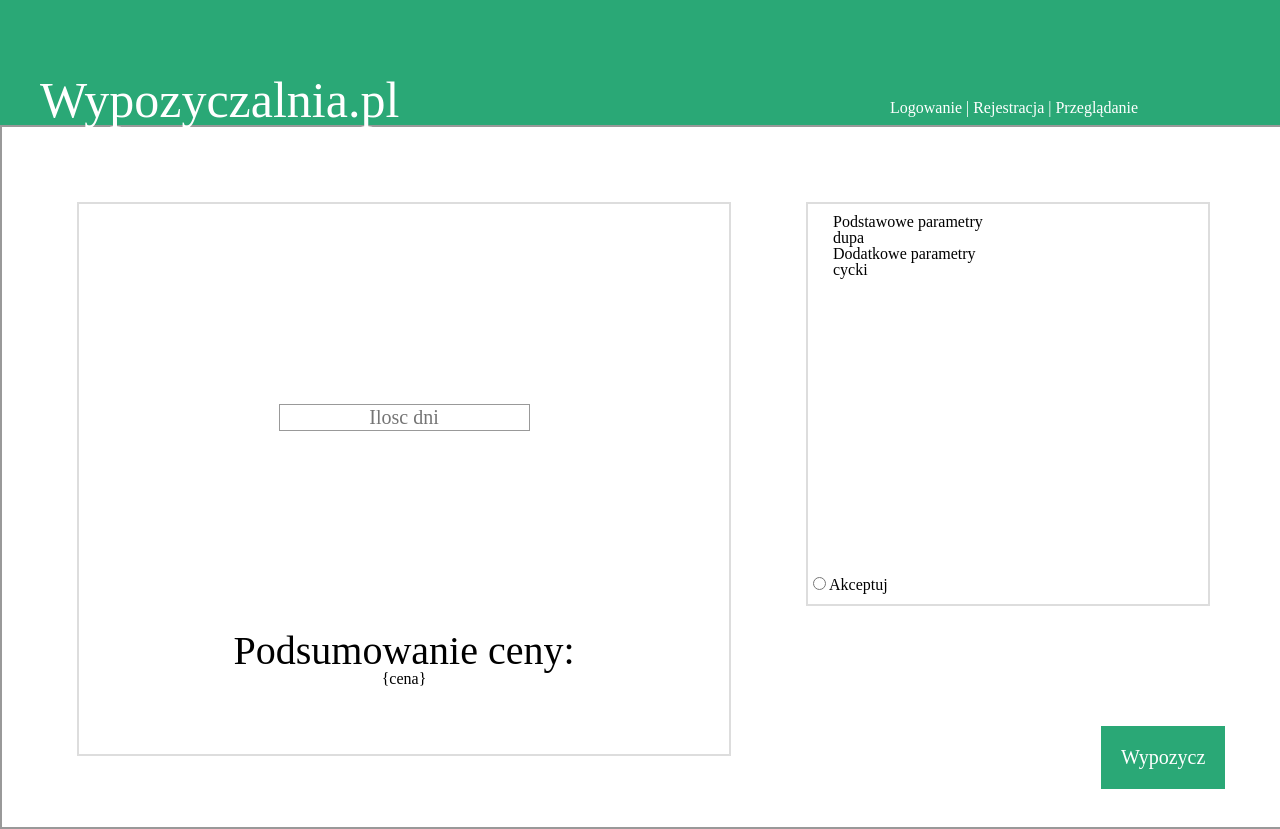
After one commit to nahive/wypozyczalnia, a Django app: page /cars_reserve/ in a window 1280 px wide. The commit adds this page. Run offline with Django 3.2, Linux system fonts and the light colour scheme; parts of the project's set-up code (start-up, migrations or seed data) failed here and were passed over; some libraries are stand-ins or nearby versions.

Commit message:
rezerwacja
dodanie rezerwacji jeszcze bez auth logowania/wyboru auta

```diff
--- a/Wypozyczalnia/Wypoz/static/css/style.css
+++ b/Wypozyczalnia/Wypoz/static/css/style.css
@@ -59,7 +59,7 @@ i { font-family: quicksandlight_italic; }
 	border: 2px solid #999999;
 }
 
-#cars, #registration
+#cars, #registration, #car_summary
 {
 	border: 2px solid #dddddd;
 	width: 650px;
@@ -108,7 +108,7 @@ i { font-family: quicksandlight_italic; }
 	margin-top: 15px;
 }
 
-#details
+#details, #car_details
 {
 	border: 2px solid #dddddd;
 	width: 400px;
@@ -255,3 +255,24 @@ a {
 	margin-top: 75px;
 	overflow-y: auto;
 }
+
+#car_summary
+{
+		text-align: center;
+}
+
+#days
+{
+	margin-top: 200px;
+	margin-bottom: 200px;
+	text-align: center;
+	font-size: 20px;
+	outline: none;
+	border: 1px solid #999999;
+}
+
+#cost
+{
+	font-size: 40px;
+
+}
--- /dev/null
+++ b/Wypozyczalnia/Wypoz/templates/cars_reserve.html
@@ -0,0 +1,18 @@
+
+<div id="car_summary">
+	<input id="days" type="text" name="days" placeholder="Ilosc dni">
+	<p id="cost">Podsumowanie ceny: </p>
+	<p> {cena} </p>
+</div>
+<div id="car_details">
+	<div id="roa">
+		<p>Podstawowe parametry
+			<p>dupa</p>
+		</p>
+		<p>Dodatkowe parametry
+			<p>cycki</p>
+		</p>
+	</div>
+	<input id="accept_car" type="radio" value="accept">Akceptuj
+</div>
+<input id="rent" type="button" value="Wypozycz">
--- a/Wypozyczalnia/Wypoz/templates/cars_view.html
+++ b/Wypozyczalnia/Wypoz/templates/cars_view.html
@@ -38,4 +38,4 @@
 		<p>cycki</p>
 	</p>
 </div>
-<input id="reserve" type="button" value="Zarezerwuj" required>
+<input id="reserve" type="button" value="Zarezerwuj" onclick="location.href='../cars_reserve'">
--- a/Wypozyczalnia/Wypoz/views.py
+++ b/Wypozyczalnia/Wypoz/views.py
@@ -21,3 +21,8 @@ def cars_view(request):
     return HttpResponse(render_to_response(
                                            'index.html',{'page':'cars_view.html'},
                                            ))
+
+def cars_reserve(request):
+    return HttpResponse(render_to_response(
+                                           'index.html',{'page':'cars_reserve.html'},
+                                           ))
--- a/Wypozyczalnia/Wypozyczalnia/urls.py
+++ b/Wypozyczalnia/Wypozyczalnia/urls.py
@@ -9,6 +9,7 @@ urlpatterns = patterns('',url(r'^$', 'Wypoz.views.home', name='home'),
                        url(r'^register/','Wypoz.views.register'),
                        url(r'^view_cars/', 'Wypoz.views.cars_view'),
                        url(r'^main/', 'Wypoz.views.home'),
+                       url(r'^cars_reserve/','Wypoz.views.cars_reserve'),
     # Examples:
     # url(r'^$', 'Wypozyczalnia.views.home', name='home'),
     # url(r'^Wypozyczalnia/', include('Wypozyczalnia.Wypozyczalnia.urls')),
```
Also changed, not shown: Wypozyczalnia/Wypoz/models.py (line endings or trailing spaces).
